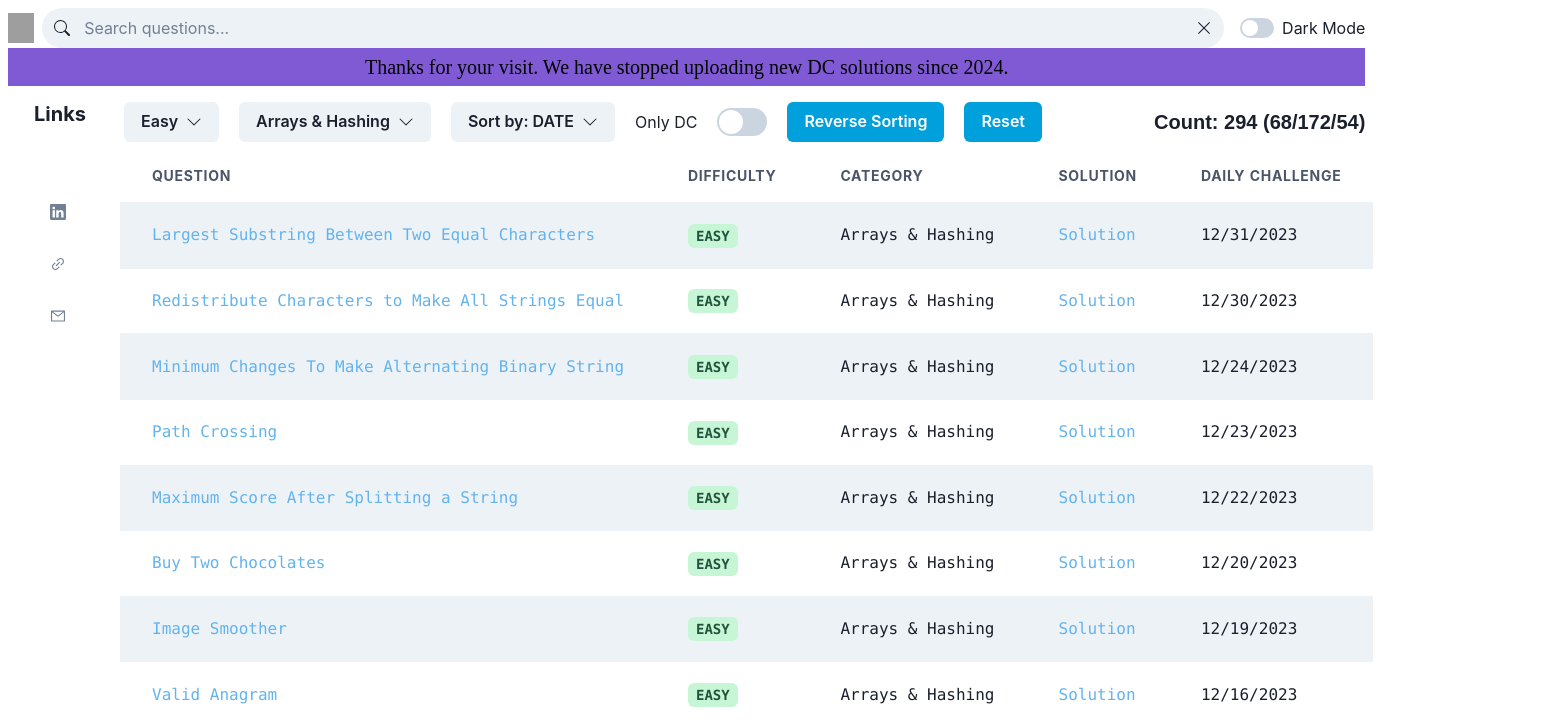
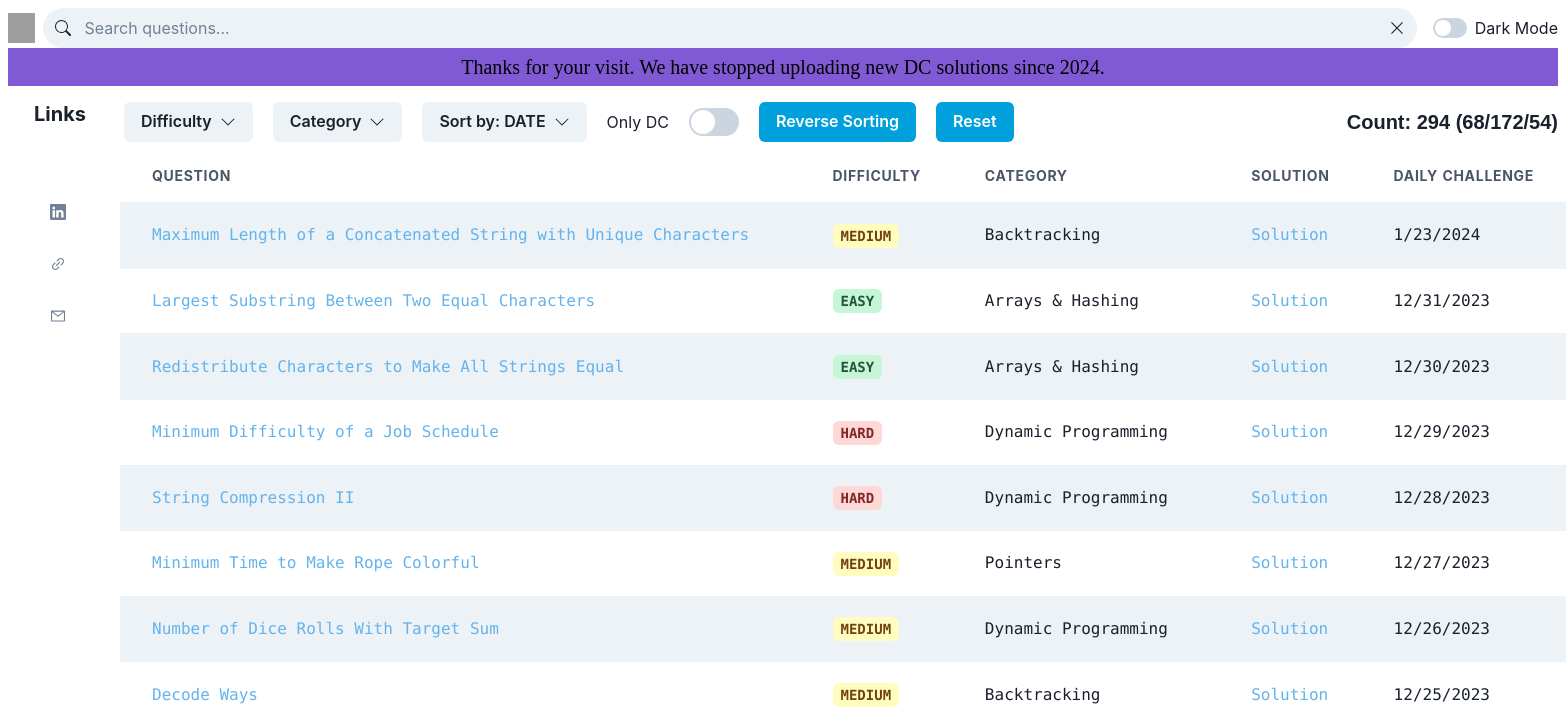
Before and after one commit to LeeHengYu/leetcode-reviewer, a React (Vite) app: page / in a window 1280 px wide. Shown: the top 725 px of the page, 1566 px wide, since content can reach past the window. Built offline with nearby package versions, Linux system fonts and the light colour scheme; grey boxes are pictures that could not be loaded.

Commit message:
fix build & modify filter logics

```diff
--- a/src/components/DifficultySelector.tsx
+++ b/src/components/DifficultySelector.tsx
@@ -1,18 +1,18 @@
 import { Button, Menu, MenuButton, MenuItem, MenuList } from "@chakra-ui/react";
 import { BsChevronDown } from "react-icons/bs";
-import useQuestionFilterStore from "../stores/QuestionFilterStore";
+import useQuestionFilterStore, { Difficulty } from "../stores/QuestionFilterStore";
 
 const DifficultySelector = () => {
   const setDifficulty = useQuestionFilterStore((s) => s.setDifficulty);
   const difficulty = useQuestionFilterStore((s) => s.filters.difficulty);
-  const difficulties = ["Easy", "Medium", "Hard"];
+  const difficulties: Difficulty[] = ["Easy", "Medium", "Hard"];
   return (
     <Menu>
       <MenuButton as={Button} rightIcon={<BsChevronDown />}>
-        {difficulty || "Difficulty"}
+        {difficulty === "All" ? "Difficulty" : difficulty}
       </MenuButton>
       <MenuList>
-        <MenuItem key="all" onClick={() => setDifficulty("")}>
+        <MenuItem key="all" onClick={() => setDifficulty("All")}>
           All
         </MenuItem>
         {difficulties.map((difficulty) => (
--- a/src/components/Reseter.tsx
+++ b/src/components/Reseter.tsx
@@ -13,7 +13,7 @@ const Reseter = () => {
 
   const onReset = () => {
     setCategory("");
-    setDifficulty("");
+    setDifficulty("All");
     setSearchText("");
     setBy("");
     if (ref.current) ref.current.value = "";
--- a/src/components/SearchInput.tsx
+++ b/src/components/SearchInput.tsx
@@ -7,7 +7,6 @@ import {
 import { FormEvent, useContext } from "react";
 import { BsSearch } from "react-icons/bs";
 import { RxCross1 } from "react-icons/rx";
-import { redirect } from "react-router-dom";
 import InputRefContexts from "../contexts/inputRefContexts";
 import useQuestionFilterStore from "../stores/QuestionFilterStore";
 
--- a/src/hook/dataQuery.ts
+++ b/src/hook/dataQuery.ts
@@ -6,7 +6,7 @@ const DataQuery = (data: Question[], query: Filters) => {
     if (query.category) {
         filteredData = filteredData.filter((question) => question.category === query.category);
     }
-    if (query.difficulty) {
+    if (query.difficulty !== "All") {
         filteredData = filteredData.filter((question) => question.difficulty === query.difficulty);
     }
     if (query.text) {
--- a/src/stores/QuestionFilterStore.ts
+++ b/src/stores/QuestionFilterStore.ts
@@ -1,6 +1,6 @@
 import { create } from "zustand";
 
-export type Difficulty = 'Easy' | 'Medium' | 'Hard';
+export type Difficulty = 'Easy' | 'Medium' | 'Hard' | 'All';
 
 export interface Filters {
     text: string;
@@ -20,8 +20,8 @@ interface QuestionFilterStore {
 const useQuestionFilterStore = create<QuestionFilterStore>((set) => ({
     filters: {
         text: "",
-        category: "Arrays & Hashing",
-        difficulty: "Easy",
+        category: "",
+        difficulty: "All",
         onlyDC: false
     }, // default values
 
```
